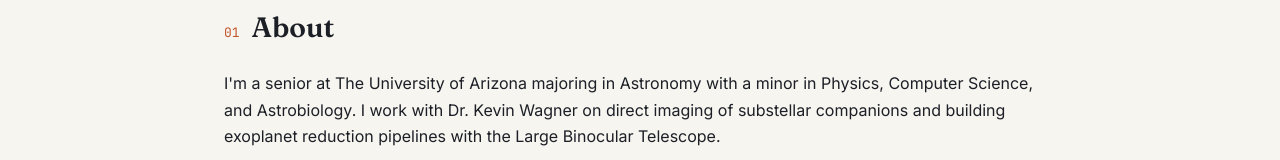
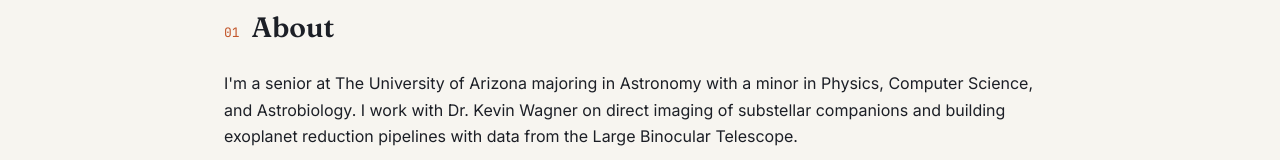
Before and after one commit to Jeremy-Shanks/Jeremy-Shanks.github.io, a plain HTML site: page index.html in a window 1280 px wide. Shown: the part 480-640 px from the top of the page. Drawn offline with Linux system fonts and the light colour scheme.

Commit message:
Update index.html

```diff
--- a/index.html
+++ b/index.html
@@ -136,8 +136,7 @@
   <section id="about">
     <h2><span class="num">01</span>About</h2>
     <p>I'm a senior at The University of Arizona majoring in Astronomy with a minor in Physics, Computer Science, and Astrobiology.
-      I work with Dr. Kevin Wagner on direct imaging of substellar companions and building exoplanet reduction pipelines with the
-      Large Binocular Telescope.</p>
+      I work with Dr. Kevin Wagner on direct imaging of substellar companions and building exoplanet reduction pipelines with data from the Large Binocular Telescope.</p>
     <p>In graduate school, I want to continue research in high-contrast imaging of exoplanets and apply my computer science background to
       improving post-processing techniques and building tools for future instruments and missions, such as the Habitable Worlds Observatory.
       My long-term goal, shaped by my minor in Astrobiology, is to help image small, rocky planets and characterize those that may be Earth analogs.<p>
```
